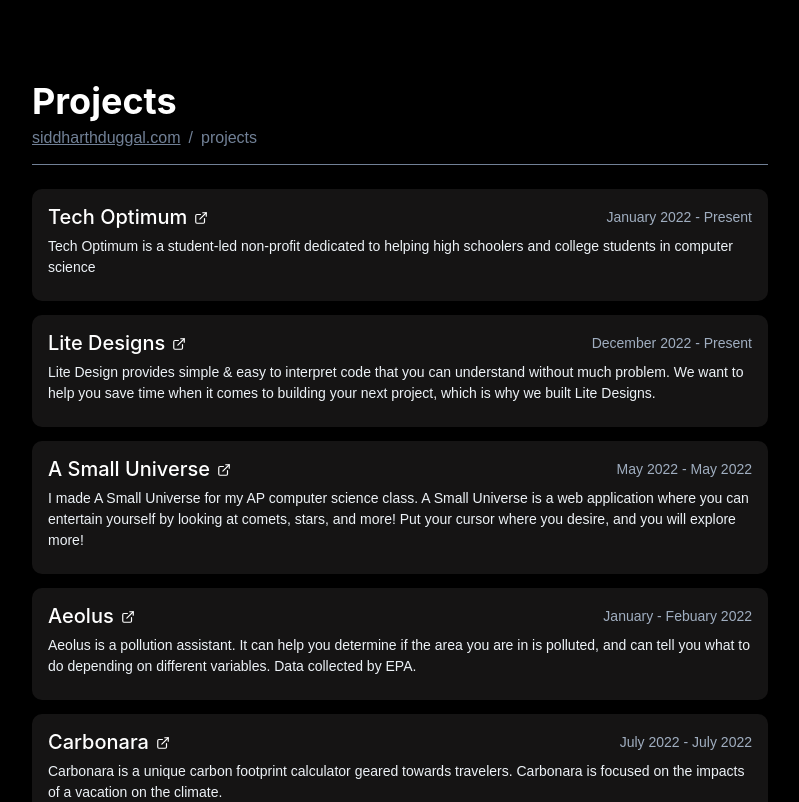
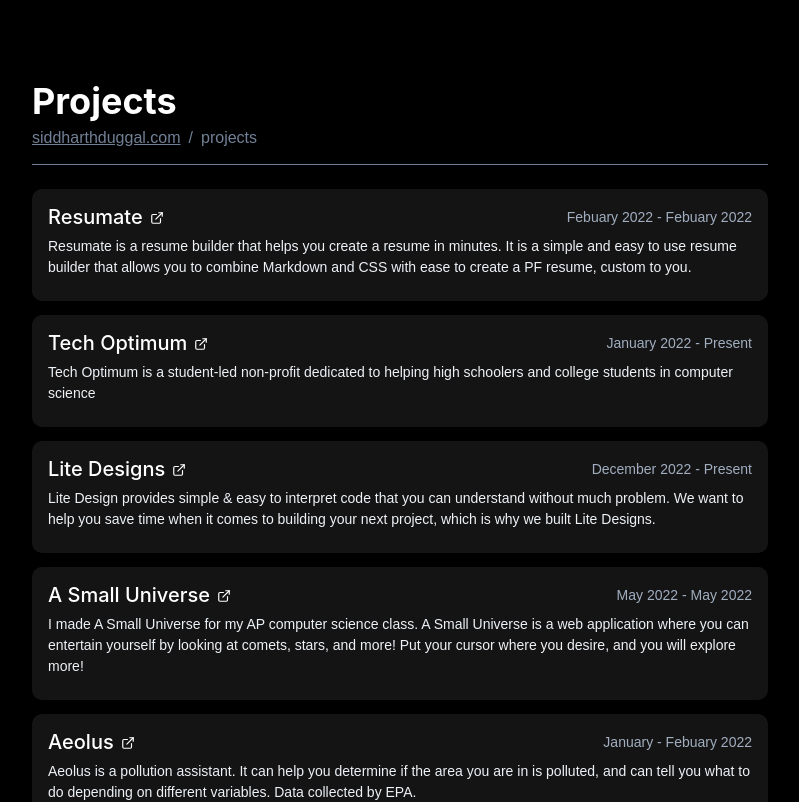
Before and after one commit to siddharthd0/siddharthduggal.com, a Next.js app: page /project in a window 1280 px wide. Shown: the top 802 px of the page, without its empty margins (240-1039 px from the left). Built offline with nearby package versions, Linux system fonts and the light colour scheme.

Commit message:
New project added

```diff
--- a/pages/[id].js
+++ b/pages/[id].js
@@ -258,6 +258,7 @@ export default function Post({ page, blocks }) {
           <div className="flexbox">
             <Link textDecor={"none !important"} href="posts">
          <Button
+         mb="3rem"
          mt="2rem"
          transition={"all 0.14s ease-in-out"}
          fontWeight={"300"}
--- a/pages/_app.js
+++ b/pages/_app.js
@@ -22,7 +22,7 @@ class MyApp extends App {
 
     return (
       <ChakraProvider>
-        <div style={{ display: isLoading ? 'block' : 'none' }}> {/*change to none*/}
+        <div style={{ display: isLoading ? 'none' : 'none' }}> {/*change to none*/}
           <PageLoader />
         </div>
         <Component {...pageProps} />
--- a/pages/project.js
+++ b/pages/project.js
@@ -20,12 +20,10 @@ export default function ProjectPage() {
         px="2rem"
       >
         <Flex
-        direction="column"
+          direction="column"
           pb=".88rem"
           borderColor={"gray.500 !important"}
           borderBottom={"1px"}
-
-
         >
           <Heading>Projects</Heading>
           <Breadcrumb mt="3px" color="gray.500">
@@ -34,15 +32,27 @@ export default function ProjectPage() {
             </BreadcrumbItem>
 
             <BreadcrumbItem isCurrentPage>
-              <BreadcrumbLink _hover={{
-                textDecoration: "none !important",
-              }}  href="#">projects</BreadcrumbLink>
+              <BreadcrumbLink
+                _hover={{
+                  textDecoration: "none !important",
+                }}
+                href="#"
+              >
+                projects
+              </BreadcrumbLink>
             </BreadcrumbItem>
           </Breadcrumb>
           <Spacer />
         </Flex>
 
         <Flex direction={"column"} marginTop={"10px"}>
+          <Project
+            link="https://resumate.tech"
+            title="Resumate"
+            dates="Febuary 2022 - Febuary 2022"
+            description="Resumate is a resume builder that helps you create a resume
+          in minutes. It is a simple and easy to use resume builder that allows you to combine Markdown and CSS with ease to create a PF resume, custom to you."
+          />
           <Project
             link="https://techoptimum.org"
             dates="January 2022 - Present"
```
